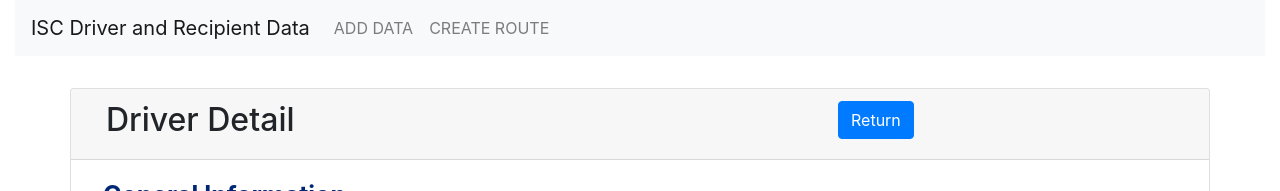
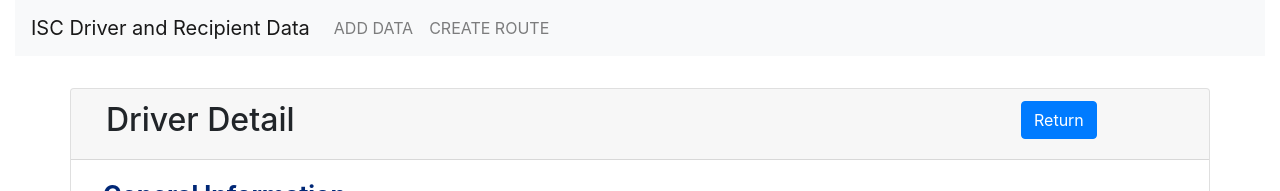
Before and after one commit to Capstone-Team-Fast/fast-frontend, a React (Create React App) app in the folder frontend/: page /driverDetail/1 in a window 1280 px wide. Shown: the top 191 px of the page. Built offline with nearby package versions, Linux system fonts and the light colour scheme; no server answers.

Commit message:
updated return button placement

```diff
--- a/frontend/src/components/Data/Driver/ViewDriver.js
+++ b/frontend/src/components/Data/Driver/ViewDriver.js
@@ -67,7 +67,7 @@ render() {
             <Row className="card-header">
                 <Col>
                     <Row>
-                        <Col sm={8} className="h2">Driver Detail</Col>
+                        <Col sm={10} className="h2">Driver Detail</Col>
                         <Col sm={2}>
                             <Button href="/">Return</Button>
                         </Col>
```
